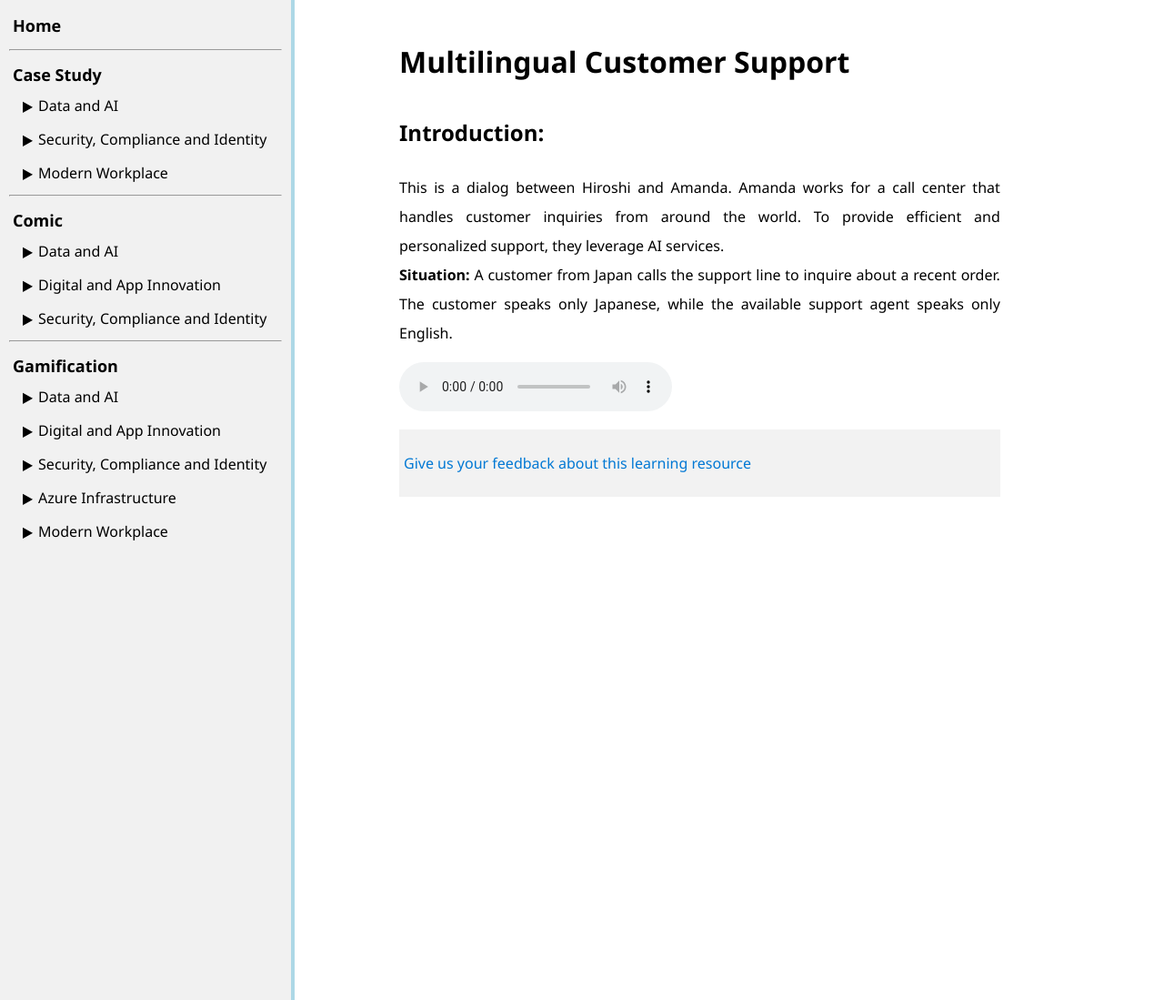
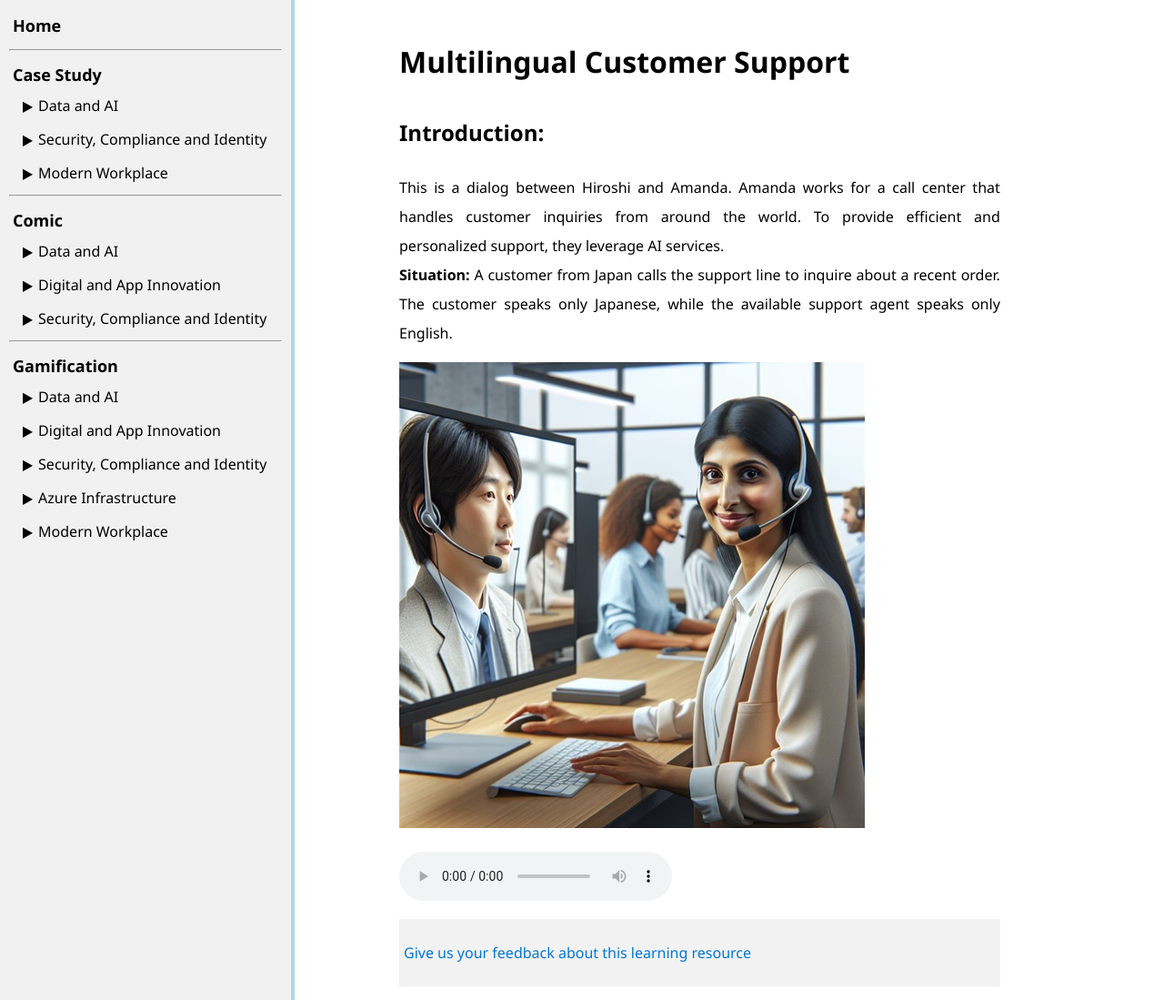
Before and after one commit to ningweinw/iengage, a Jekyll site: the page built from project-files/gamification/Data and AI/AI in Call Center.md, in a window 1280 px wide. Shown: the whole page at 91% size. Built offline with Jekyll 4.4.1, drawn with Linux system fonts in a browser that asks for light colours.

Commit message:
Update AI in Call Center.md

```diff
--- a/project-files/gamification/Data and AI/AI in Call Center.md
+++ b/project-files/gamification/Data and AI/AI in Call Center.md
@@ -13,6 +13,10 @@ courses: [AI-102]
 This is a dialog between Hiroshi and Amanda. Amanda works for a call center that handles customer inquiries from around the world. To provide efficient and personalized support, they leverage AI services.<br>
 **Situation:** A customer from Japan calls the support line to inquire about a recent order. The customer speaks only Japanese, while the available support agent speaks only English.
 
+<a href="./images/cc.png">
+  <img src="./images/cc.png" alt="Amanda talking to Hiroshi over the phone">
+</a>
+<br>
 <audio controls>
   <source src=" /iengage/project-files/gamification/Data and AI/videos/callcenter.m4a" type="audio/mpeg">
   Your browser does not support the audio element.
```
Also changed, not shown: other parts of project-files/gamification/Data and AI/AI in Call Center.md (+1 -1 lines).
